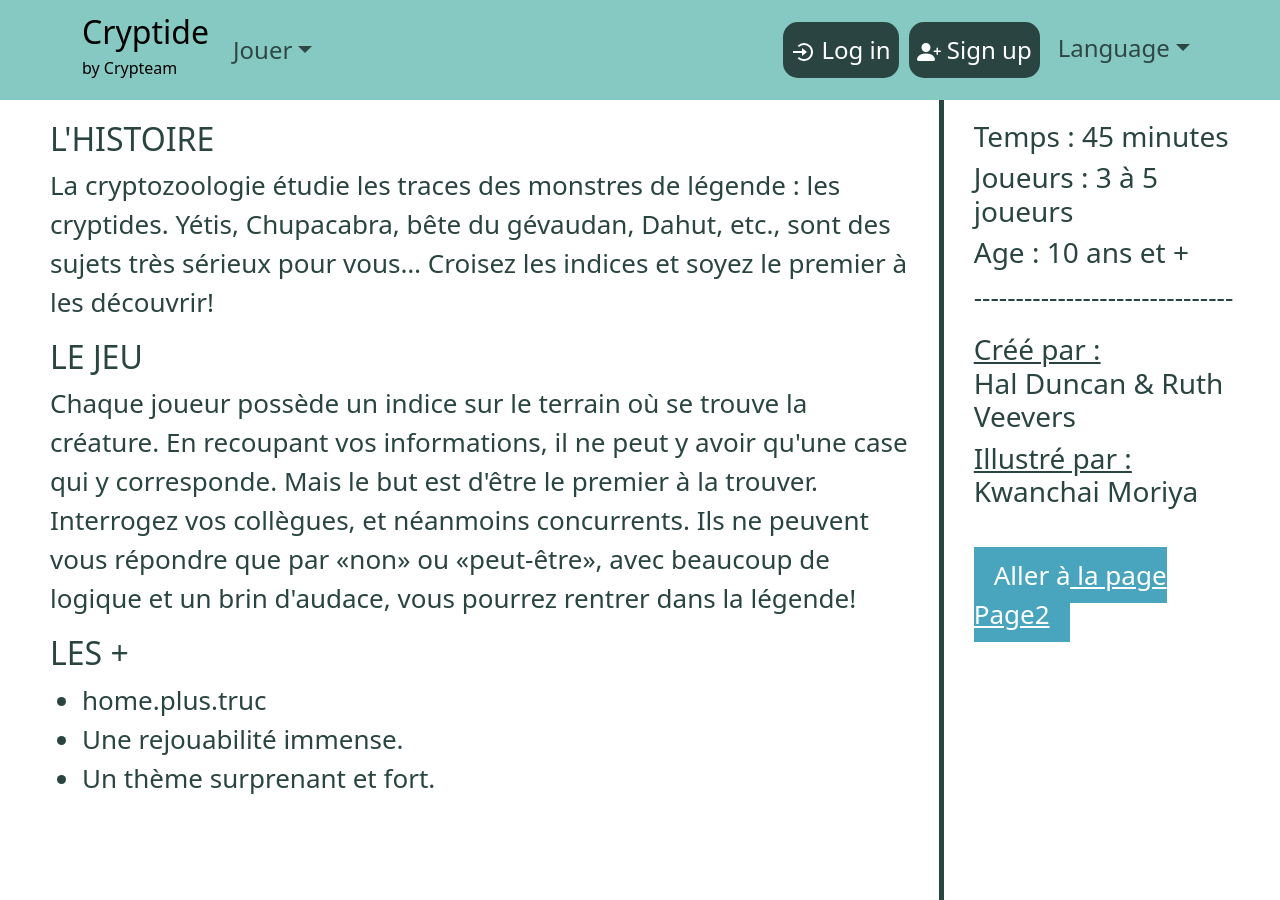
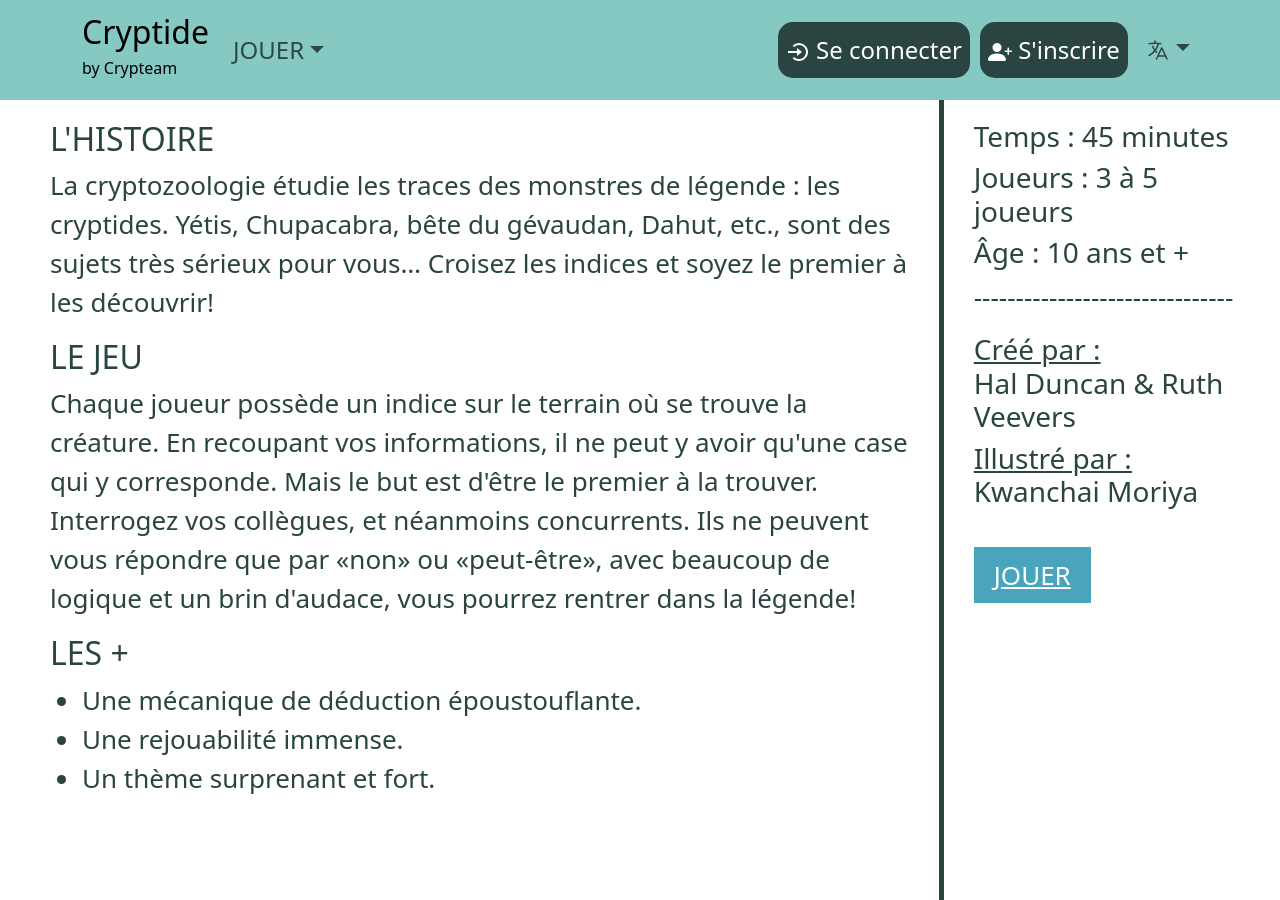
Before and after one commit to PiR194/Cryptid, a React (Create React App) app in the folder cryptide_project/: page / in a window 1280 px wide. Built offline with nearby package versions, Linux system fonts and the light colour scheme.

Commit message:
implémentation de toute la logique de traduction dans la page Home (avec le texte actuel :art:

```diff
--- a/cryptide_project/src/Components/NavBar.js
+++ b/cryptide_project/src/Components/NavBar.js
@@ -1,8 +1,17 @@
 import React from 'react';
+
+/* Naviagtion */
 import { Navbar, Container, Nav, NavDropdown } from 'react-bootstrap';
+
+/* Lang */
+import { FormattedMessage } from 'react-intl';
+
+/* Icon */
 import { BiLogInCircle } from 'react-icons/bi';
-import { BsFillPersonPlusFill } from 'react-icons/bs'
+import { BsFillPersonPlusFill } from 'react-icons/bs';
+import { HiLanguage } from 'react-icons/hi2';
 
+/* Components */
 import './NavBar.css';
 
 function AppNavbar({ changeLocale }) {
@@ -18,22 +27,34 @@
             <Navbar.Toggle aria-controls="basic-navbar-nav" />
             <Navbar.Collapse id="basic-navbar-nav">
             <Nav className="me-auto">
-                <NavDropdown title="Jouer" className="navbar-title" id="basic-nav-dropdown">
-                    <NavDropdown.Item href="jouer">Jouer solo</NavDropdown.Item>
+                <NavDropdown title={<span><FormattedMessage id="play"/></span>} className="navbar-title" id="basic-nav-dropdown">
+                    <NavDropdown.Item href="jouer"><FormattedMessage id="play_solo"/> </NavDropdown.Item>
                     <NavDropdown.Divider />
-                    <NavDropdown.Item href="jouer">Créer une partie</NavDropdown.Item>
-                    <NavDropdown.Item href="jouer">Rejoindre</NavDropdown.Item>
+                    <NavDropdown.Item href="jouer"><FormattedMessage id="create_room"/> </NavDropdown.Item>
+                    <NavDropdown.Item href="jouer"><FormattedMessage id="join"/> </NavDropdown.Item>
                 </NavDropdown>
             </Nav>
             <div className='leftdiv'>
                 <Nav className="ml-auto navbar-title-dd">
-                    <Nav.Link href="login" className='navbar-title-dd'> <BiLogInCircle/> Log in</Nav.Link>
-                    <Nav.Link href="signup" className='navbar-title-dd'> <BsFillPersonPlusFill/> Sign up</Nav.Link>
+                    <Nav.Link href="login" className='navbar-title-dd'>
+                        <BiLogInCircle/>
+                        <FormattedMessage id="log_in"/>
+                    </Nav.Link>
+                    <Nav.Link href="signup" className='navbar-title-dd'>
+                        <BsFillPersonPlusFill/>
+                        <FormattedMessage id="sign_up"/>
+                    </Nav.Link>
                 </Nav>
                 <Nav className="me-auto">
-                    <NavDropdown title="Language" className="navbar-title" id="basic-nav-dropdown">
-                        <NavDropdown.Item onClick={() => changeLocale('fr')}>Français</NavDropdown.Item>
-                        <NavDropdown.Item onClick={() => changeLocale('en')}>Anglais</NavDropdown.Item>
+                    <NavDropdown
+                    title={<span><HiLanguage /></span>}
+                    className="navbar-title" id="basic-nav-dropdown">
+                        <NavDropdown.Item onClick={() => changeLocale('fr')}>
+                            <FormattedMessage id="languageSelector.french"/>
+                        </NavDropdown.Item>
+                        <NavDropdown.Item onClick={() => changeLocale('en')}>
+                            <FormattedMessage id="languageSelector.english"/>
+                        </NavDropdown.Item>
                     </NavDropdown>
                 </Nav>
             </div>
--- a/cryptide_project/src/Pages/Home.js
+++ b/cryptide_project/src/Pages/Home.js
@@ -13,21 +13,21 @@
         <div className="left-section">
 
             <div>
-                <h2>L'HISTOIRE</h2>
+                <h2><FormattedMessage id="home.histoire.title"/></h2>
                 <p>
                     <FormattedMessage id="home.histoire" />
                 </p>
             </div>
             <div>
-                <h2>LE JEU</h2>
+                <h2><FormattedMessage id="home.jeu.title"/></h2>
                 <p>
                 <FormattedMessage id="home.jeu" />
                 </p>
             </div>
             <div>
-                <h2>LES +</h2>
+                <h2><FormattedMessage id="home.plus.title"/></h2>
                 <ul>
-                    <li><FormattedMessage id="home.plus.truc"/></li>
+                    <li><FormattedMessage id="home.plus.1"/></li>
                     <li><FormattedMessage id="home.plus.2"/></li>
                     <li><FormattedMessage id="home.plus.3"/></li>
                 </ul>
@@ -37,15 +37,15 @@
         <div className="vertical-divider"></div>
 
         <div className="right-section">
-            <h3>Temps :<t/> 45 minutes</h3>
-            <h3>Joueurs :<t/> 3 à 5 joueurs</h3>
-            <h3>Age :<t/> 10 ans et +</h3>
+            <h3><FormattedMessage id="game.time"/></h3>
+            <h3><FormattedMessage id="game.players"/></h3>
+            <h3><FormattedMessage id="game.age"/></h3>
             <p>-------------------------------</p>
-            <h3> <u>Créé par :</u><br/> Hal Duncan & Ruth Veevers</h3>
-            <h3> <u>Illustré par :</u><br/> Kwanchai Moriya</h3>
+            <h3> <u><FormattedMessage id="game.createdBy"/></u><br/> Hal Duncan & Ruth Veevers</h3>
+            <h3> <u><FormattedMessage id="game.illustratedBy"/></u><br/> Kwanchai Moriya</h3>
             {/* <button>Jouer au jeu</button> */}
             <br/>
-            <Link to="/jouer" className='button'>Aller à la page Page2</Link>
+            <Link to="/jouer" className='button'> <FormattedMessage id="play"/> </Link>
         </div>
     </div>
     );
--- a/cryptide_project/src/Translations/en.json
+++ b/cryptide_project/src/Translations/en.json
@@ -1,12 +1,30 @@
 {
-    "languageSelector": {
-        "french": "French",
-        "english": "English"
-    },
+    "languageSelector.french": "French",
+    "languageSelector.english": "English",
 
+    "home.histoire.title": "HISTORY",
     "home.histoire": "Cryptozoology studies the traces of legendary monsters: cryptids. Yetis, Chupacabra, beast of the gevaudan, Dahut, etc. , are very serious topics for you… Cross the clues and be the first to discover them!",
+
+    "home.jeu.title": "THE GAME",
     "home.jeu": "Each player has a clue on the field where the creature is located. By cross-referencing your information, there can only be one box. But the goal is to be the first to find it. Ask your colleagues, and nevertheless competitors. They can only answer you by «no» or «maybe», with a lot of logic and a bit of audacity, you can enter the legend!",
+
+    "home.plus.title": "STRENGTH",
     "home.plus.1": "A mind-blowing deduction mechanism.",
     "home.plus.2": "An immense replayability.",
-    "home.plus.3": "A surprising and strong theme."
+    "home.plus.3": "A surprising and strong theme.",
+
+    "game.time": "Time : 45 minutes",
+    "game.players": "Players : 3 to 5 players",
+    "game.age": "Age: 10 years and over",
+    "game.createdBy": "Created By :",
+    "game.illustratedBy": "Illustrated By :",
+
+    "log_in":" Log in ",
+    "sign_up":" Sign up ",
+
+    "join" : "Join",
+    "create_room" : "Create room",
+    "play_solo" : "Single player",
+
+    "play" : "PLAY"
 }
--- a/cryptide_project/src/Translations/fr.json
+++ b/cryptide_project/src/Translations/fr.json
@@ -2,9 +2,29 @@
     "languageSelector.french": "Français",
     "languageSelector.english": "Anglais",
 
+    "home.histoire.title": "L'HISTOIRE",
     "home.histoire": "La cryptozoologie étudie les traces des monstres de légende : les cryptides. Yétis, Chupacabra, bête du gévaudan, Dahut, etc., sont des sujets très sérieux pour vous… Croisez les indices et soyez le premier à les découvrir!",
+
+    "home.jeu.title": "LE JEU",
     "home.jeu": "Chaque joueur possède un indice sur le terrain où se trouve la créature. En recoupant vos informations, il ne peut y avoir qu'une case qui y corresponde. Mais le but est d'être le premier à la trouver. Interrogez vos collègues, et néanmoins concurrents. Ils ne peuvent vous répondre que par «non» ou «peut-être», avec beaucoup de logique et un brin d'audace, vous pourrez rentrer dans la légende!",
+
+    "home.plus.title": "LES +",
     "home.plus.1": "Une mécanique de déduction époustouflante.",
     "home.plus.2": "Une rejouabilité immense.",
-    "home.plus.3": "Un thème surprenant et fort."
+    "home.plus.3": "Un thème surprenant et fort.",
+
+    "game.time": "Temps : 45 minutes",
+    "game.players": "Joueurs : 3 à 5 joueurs",
+    "game.age": "Âge : 10 ans et +",
+    "game.createdBy": "Créé par :",
+    "game.illustratedBy": "Illustré par :",
+
+    "log_in":" Se connecter ",
+    "sign_up":" S'inscrire ",
+
+
+    "join" : "Rejoindre",
+    "create_room" : "Créer une partie",
+    "play_solo" : "Jouer seul",
+    "play" : "JOUER"
 }
```
